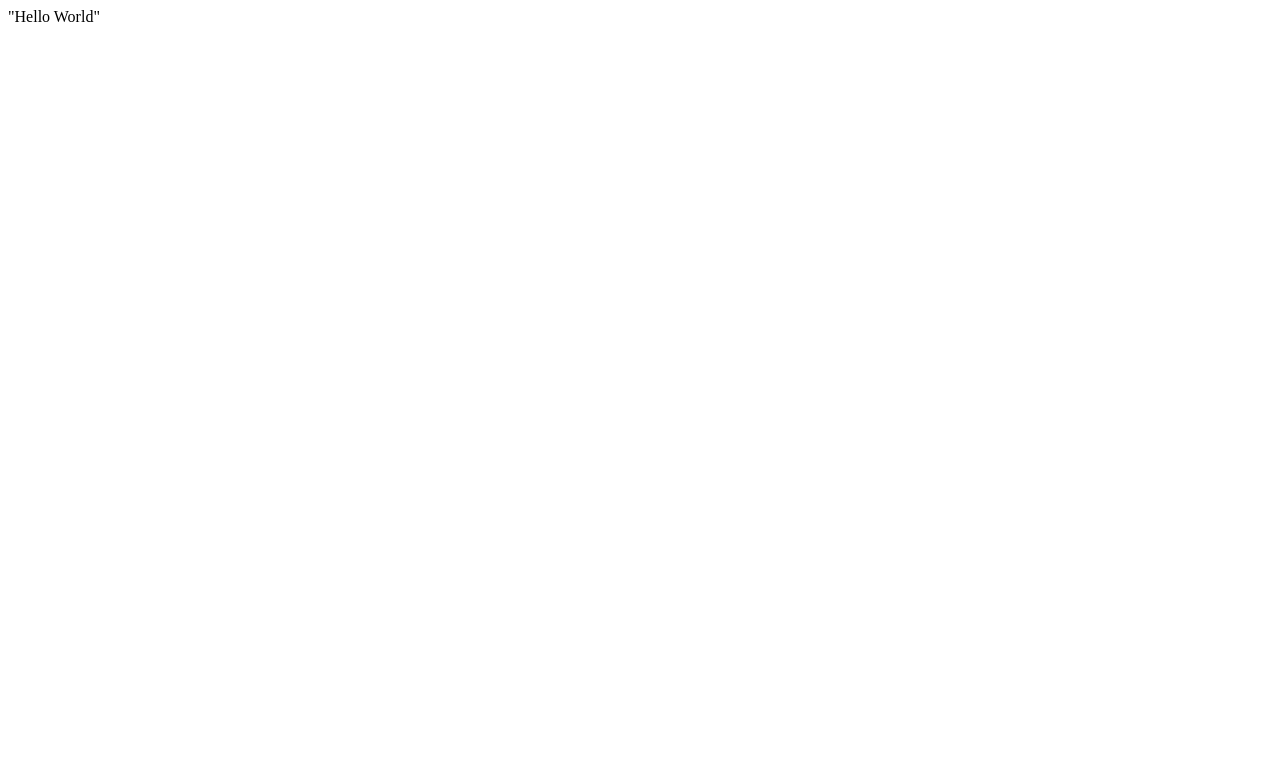
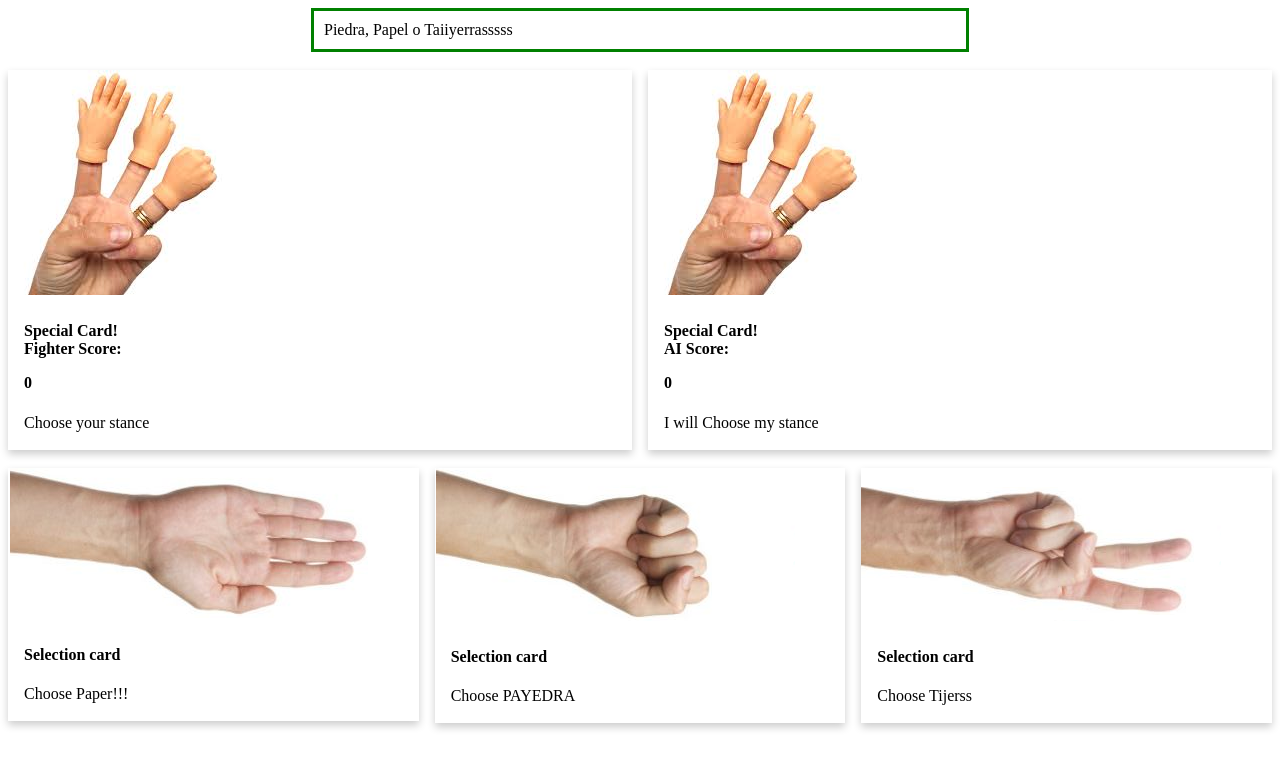
Before and after one commit to chuvaco/chuvaco.github.io, a plain HTML site: page index.html in a window 1280 px wide. Drawn offline with Linux system fonts and the light colour scheme.

```diff
--- /dev/null
+++ b/css/hola.css
@@ -0,0 +1,32 @@
+.container{
+    columns : 2
+}
+.h1{
+    column-span: all;
+}
+
+.card {
+    /* Add shadows to create the "card" effect */
+    box-shadow: 0 4px 8px 0 rgba(0,0,0,0.2);
+    transition: 0.3s;
+  }
+
+  /* On mouse-over, add a deeper shadow */
+  .card:hover {
+    box-shadow: 0 8px 16px 0 rgba(0,0,0,0.2);
+  }
+
+  /* Add some padding inside the card container */
+  .caado {
+    padding: 2px 16px;
+  }
+  .portrayer{
+    columns : 3
+  }
+
+  .center {
+    margin: auto;
+    width: 50%;
+    border: 3px solid green;
+    padding: 10px;
+  }
--- a/index.html
+++ b/index.html
@@ -1 +1,62 @@
-"Hello World"
+<!DOCTYPE html>
+<html lang="en">
+<head>
+    <meta charset="UTF-8">
+    <meta name="viewport" content="width=device-width, initial-scale=1.0">
+    <title>Document</title>
+    <!-- <link rel="stylesheet" type="text/css" href="/css/hola.css" media="screen" /> -->
+    <style type="text/css" media="screen">
+        @import 'css/hola.css';
+      </style>
+</head>
+<body>
+    <div class="h1 center">Piedra, Papel o Taiiyerrasssss</div><br>
+    <div class="container">
+        <div class="Fighter">
+            <div class="card">
+                <img id="SCF" src="img/Default.png" alt="Avatar" >
+                <div class="caado">
+                  <h4><b>Special Card!</b><br> Fighter Score: <p id="SC1">0</p></h4>
+                  <p>Choose your stance</p>
+                </div>
+              </div>
+        </div>
+        <div class="AI">
+            <div class="card" onclick="checo()" >
+                <img id="SPA"  src="img/Default.png" alt="Avatar" >
+                <div class="caado">
+                  <h4><b>Special Card!</b><br> AI Score: <p id="SC2" value=0>0</p></h4>
+                  <p>I will Choose my stance</p>
+                </div>
+              </div>
+        </div>
+<br>
+
+    </div>
+    <div class="portrayer">
+        <div class="card" onclick="checo('Papel')" >
+            <img src="img/Papel.png" alt="Avatar" >
+            <div class="caado">
+              <h4><b>Selection card</b></h4>
+              <p>Choose Paper!!!</p>
+            </div>
+          </div>
+          <div class="card" onclick="checo('Piedra')" >
+            <img src="img/Piedra.png" alt="Avatar" >
+            <div class="caado">
+              <h4><b>Selection card</b></h4>
+              <p>Choose PAYEDRA</p>
+            </div>
+          </div>
+          <div class="card" onclick="checo('Tijeras')" >
+            <img src="img/Tijeras.png" alt="Avatar" >
+            <div class="caado">
+              <h4><b>Selection card</b></h4>
+              <p>Choose Tijerss</p>
+            </div>
+          </div>
+    </div>
+    </body>
+</html>
+
+<script src="js/escriputoooooodesu.js"></script>
--- /dev/null
+++ b/js/escriputoooooodesu.js
@@ -0,0 +1,65 @@
+function checo(val){
+    // alert("Akshon")
+    source = "img/"
+    NewImg = source + val + '.png'
+    const Pao = ['Piedra','Papel','Tijeras'];
+    const random = Math.floor(Math.random() * Pao.length);
+    RandomImg = source + (Pao[random]) + '.png'
+    document.getElementById("SCF").src=NewImg;
+    document.getElementById("SPA").src=RandomImg;
+    Pscore = val
+    Ascore = Pao[random]
+
+    if (Pscore == 'Papel' && Ascore == 'Papel'){
+        myFunction()
+    }
+    else if (Pscore == 'Papel' && Ascore == 'Piedra'){
+       r = parseInt(document.getElementById("SC2").innerHTML);
+       r = r +  1
+       document.getElementById("SC2").innerHTML=r
+    }
+    else if (Pscore == 'Papel' && Ascore == 'Tijeras'){
+        r = parseInt(document.getElementById("SC1").innerHTML);
+        r = r +  1
+        document.getElementById("SC1").innerHTML=r
+    }
+
+
+    else if (Pscore == 'Piedra' && Ascore == 'Papel'){
+        r = parseInt(document.getElementById("SC2").innerHTML);
+        r = r +  1
+        document.getElementById("SC2").innerHTML=r
+    }
+    else if (Pscore == 'Piedra' && Ascore == 'Piedra'){
+        myFunction()
+    }
+    else if (Pscore == 'Piedra' && Ascore == 'Tijeras'){
+        r = parseInt(document.getElementById("SC1").innerHTML);
+        r = r +  1
+        document.getElementById("SC1").innerHTML=r
+    }
+
+
+    else if (Pscore == 'Tijeras' && Ascore == 'Papel'){
+        r = parseInt(document.getElementById("SC1").innerHTML);
+        r = r +  1
+        document.getElementById("SC1").innerHTML=r
+    }
+    else if (Pscore == 'Tijeras' && Ascore == 'Piedra'){
+        r = parseInt(document.getElementById("SC2").innerHTML);
+        r = r +  1
+        document.getElementById("SC2").innerHTML=r
+    }
+    else if (Pscore == 'Tijeras' && Ascore == 'Tijeras'){
+        setTimeout(myFunction(),2000);
+    }
+}
+
+function myFunction() {
+    var myWindow = window.open("r", "MsgWindow", "width=400, height=800");
+    myWindow.document.write("<img src='img/Corbata.png'>");
+    setTimeout(() => {
+        myWindow.close()
+    }, 600)
+    // setTimeout( , "60000")
+}
```
Also changed, not shown: img/Corbata.png (added), img/Default.png (added), img/Papel.png (added), img/Piedra.png (added), img/Tijeras.png (added).
